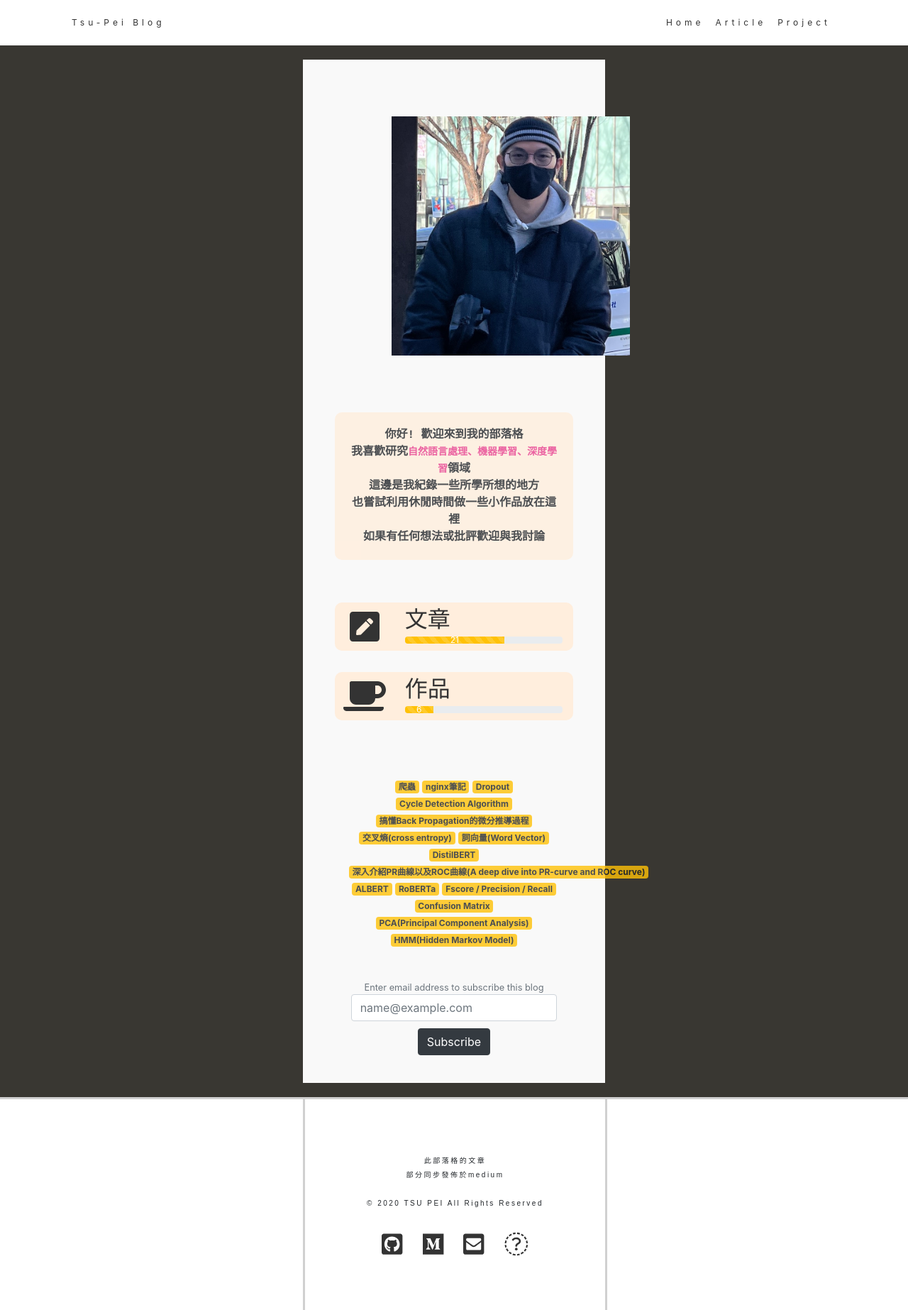
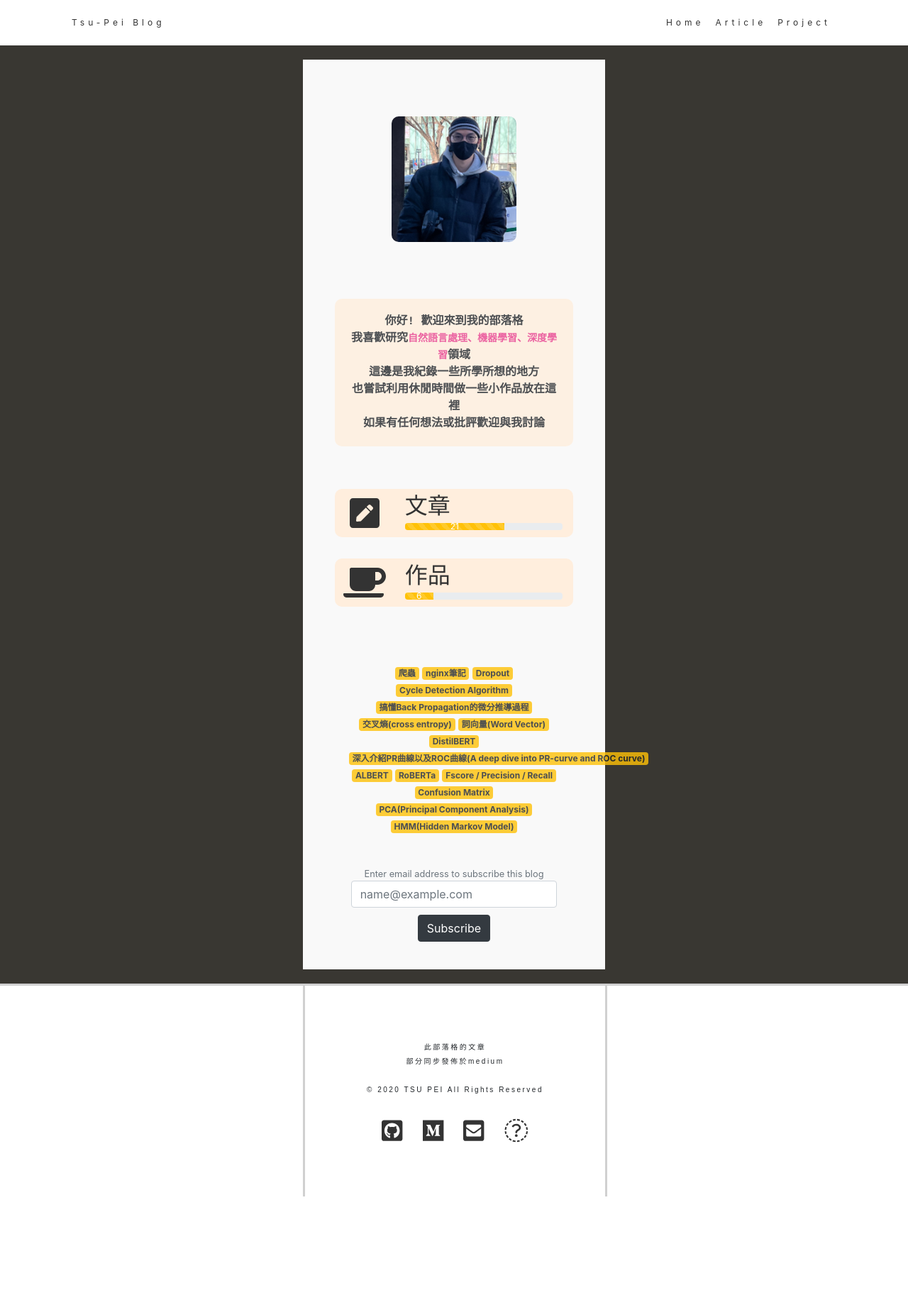
Before and after one commit to tsupei/tsupei.github.io, a Jekyll site: the page built from index.html, in a window 1280 px wide. Shown: the whole page at 71% size. Built offline with Jekyll 4.4.1, drawn with Linux system fonts in a browser that asks for light colours; nearby versions of some CDN libraries; after the commit the page ends 1686 px from its top, so only the background shows below that.

Commit message:
Update photo.

```diff
--- a/_includes/profile-page/photo-section.html
+++ b/_includes/profile-page/photo-section.html
@@ -1,4 +1,4 @@
 
 <div class="profile-page-photo-section">
-	<img src="{{site.baseurl}}/res/photo/myself.JPG" class="img-fluid" style="max-width: cacl(100% - 50px); margin: 80px;">
+	<img src="{{site.baseurl}}/res/photo/myself.JPG" class="img-fluid" style="max-width: calc(100% - 160px); margin: 80px; border-radius: 10px;">
 </div>
```
